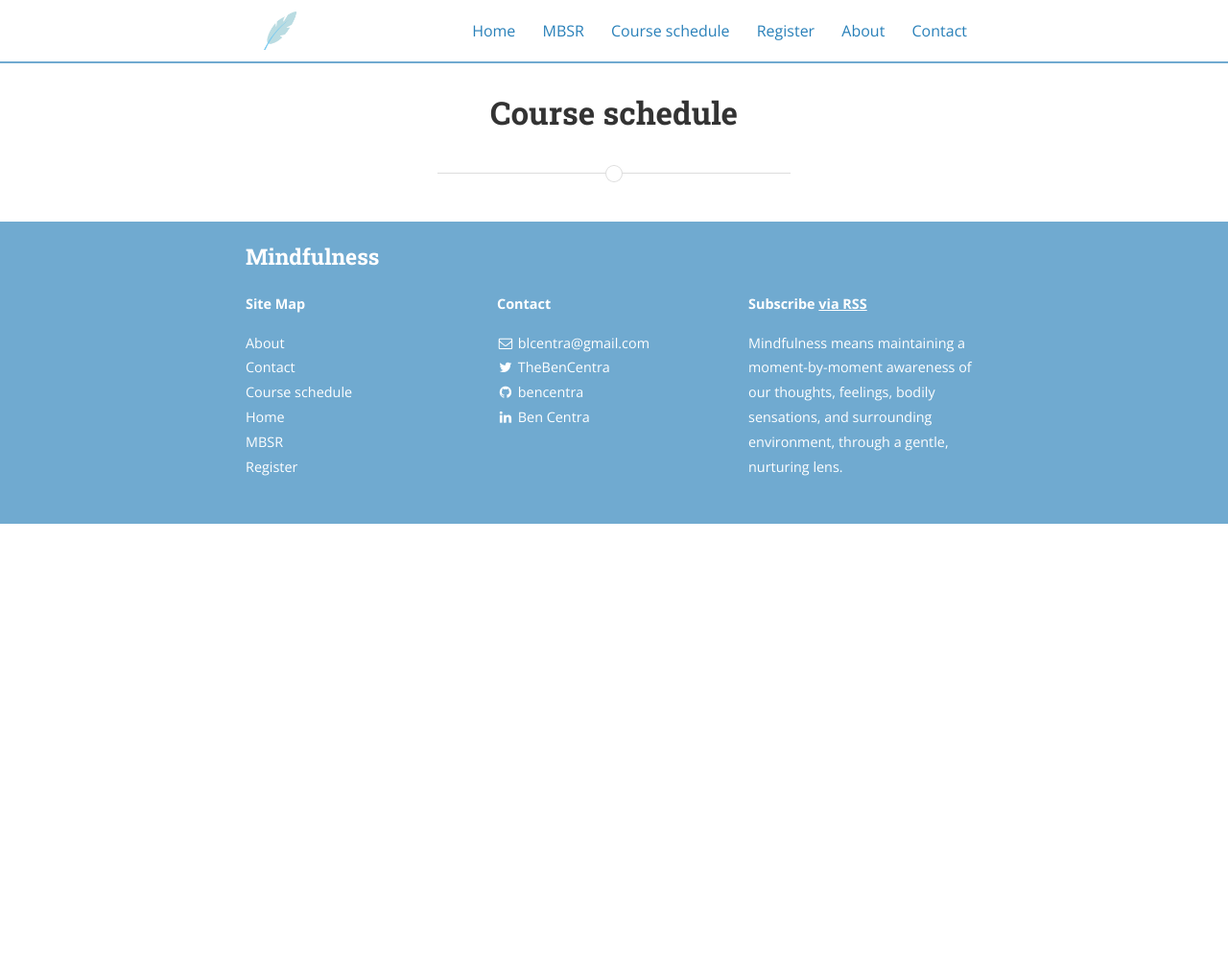
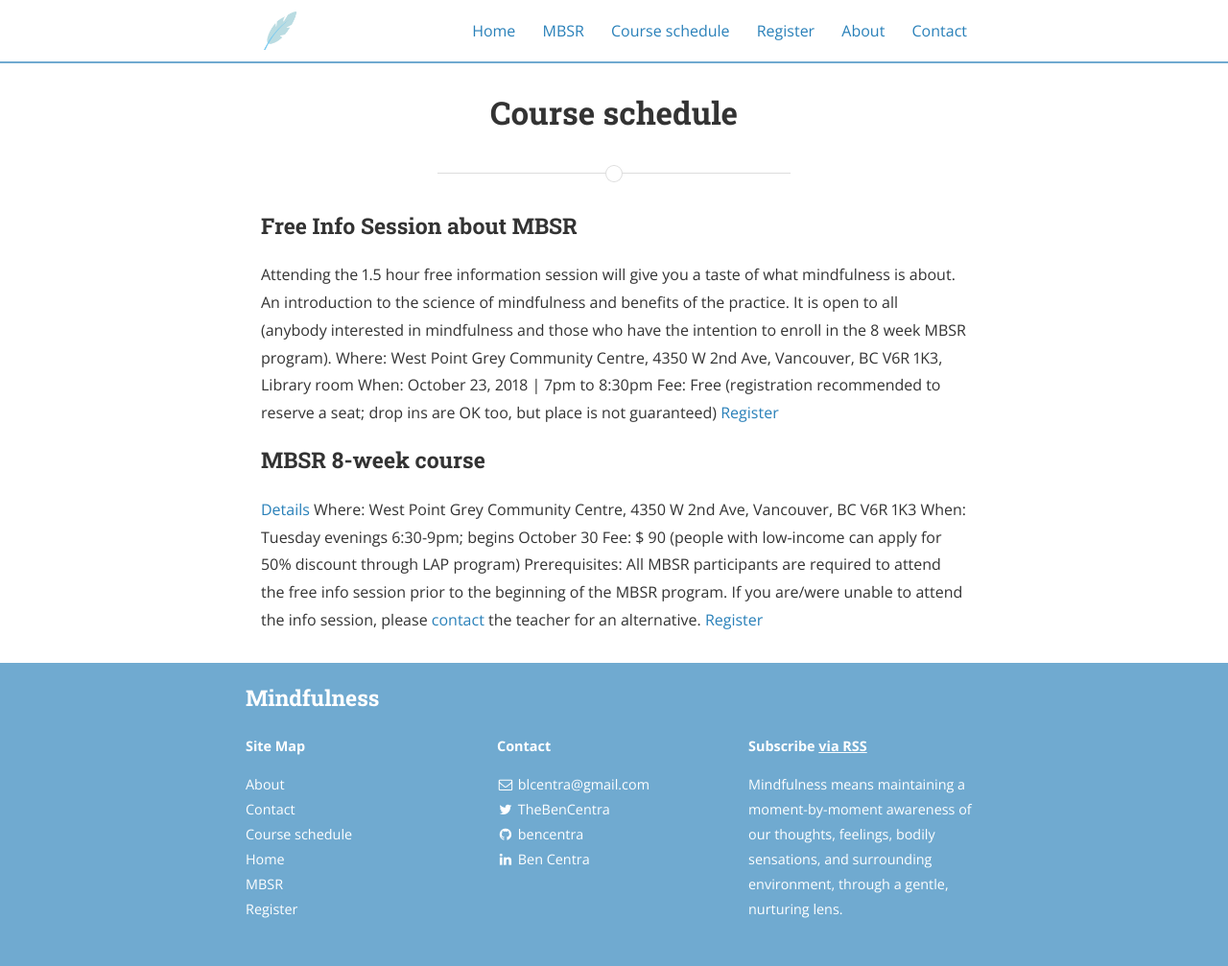
Before and after one commit to mindfulnessone/mindfulnessone.github.io, a Jekyll site: the page built from course-schedule.md, in a window 1280 px wide. Shown: the whole page at 96% size. Built offline with Jekyll 4.4.1, drawn with Linux system fonts in a browser that asks for light colours; nearby versions of some CDN libraries; before the commit the page ends 900 px from its top, so only the background shows below that.

Commit message:
Update course-schedule.md

```diff
--- a/course-schedule.md
+++ b/course-schedule.md
@@ -5,3 +5,19 @@ permalink: /course-schedule/
 main_nav: true
 order: 3
 ---
+
+### Free Info Session about MBSR
+Attending the 1.5 hour free information session will give you a taste of what mindfulness is about. An introduction to the science of mindfulness and benefits of the practice. It is open to all (anybody interested in mindfulness and those who have the intention to enroll in the 8 week MBSR program).
+Where: West Point Grey Community Centre, 4350 W 2nd Ave, Vancouver, BC V6R 1K3, Library room
+When: October 23, 2018 | 7pm to 8:30pm
+Fee: Free (registration recommended to reserve a seat; drop ins are OK too, but place is not guaranteed)
+[Register](/register/)
+
+
+### MBSR 8-week course
+[Details](/mbsr/)
+Where: West Point Grey Community Centre, 4350 W 2nd Ave, Vancouver, BC V6R 1K3
+When: Tuesday evenings 6:30-9pm; begins October 30
+Fee: $ 90 (people with low-income can apply for 50% discount through LAP program)
+Prerequisites: All MBSR participants are required to attend the free info session prior to the beginning of the MBSR program. If you are/were unable to attend the info session, please [contact](/contact/) the teacher for an alternative.
+[Register](/register-8week-mbsr/)
```
